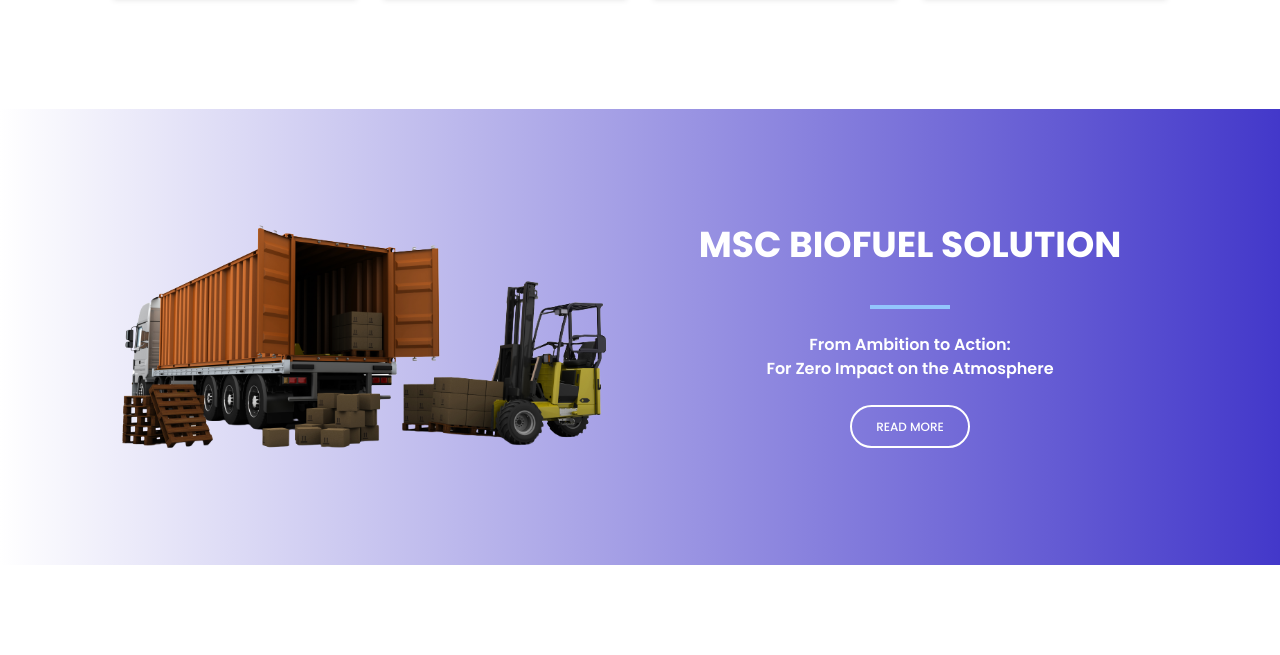
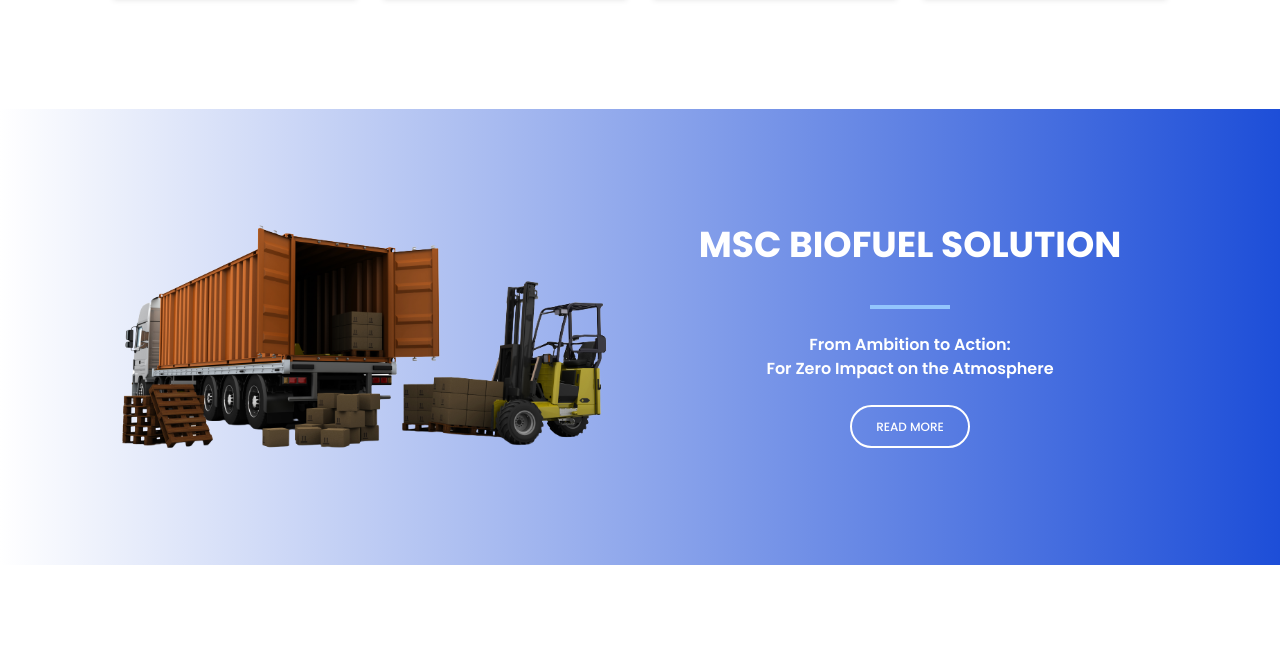
Before and after one commit to fshrabon151/tm-logistics-001, a website: page src/index.html in a window 1280 px wide. Shown: the part 2699-3354 px from the top of the page. Drawn offline with nearby package versions, Linux system fonts and the light colour scheme.

Commit message:
bg image color chane"

```diff
--- a/src/index.html
+++ b/src/index.html
@@ -399,7 +399,7 @@
 
       <!-- banner 1 start -->
       <div
-        class="bg-gradient-to-l from-indigo-600 to-indigo-700 md:bg-gradient-to-r md:from-white md:to-indigo-700"
+        class="bg-gradient-to-br from-blue-300 to-blue-800 md:bg-gradient-to-r md:from-white md:to-blue-700"
       >
         <div
           class="grid md:grid-cols-2 container mx-auto gap-6 px-6 lg:px-28 wrapper"
```
Also changed, not shown: src/assets/styles/output.css.
